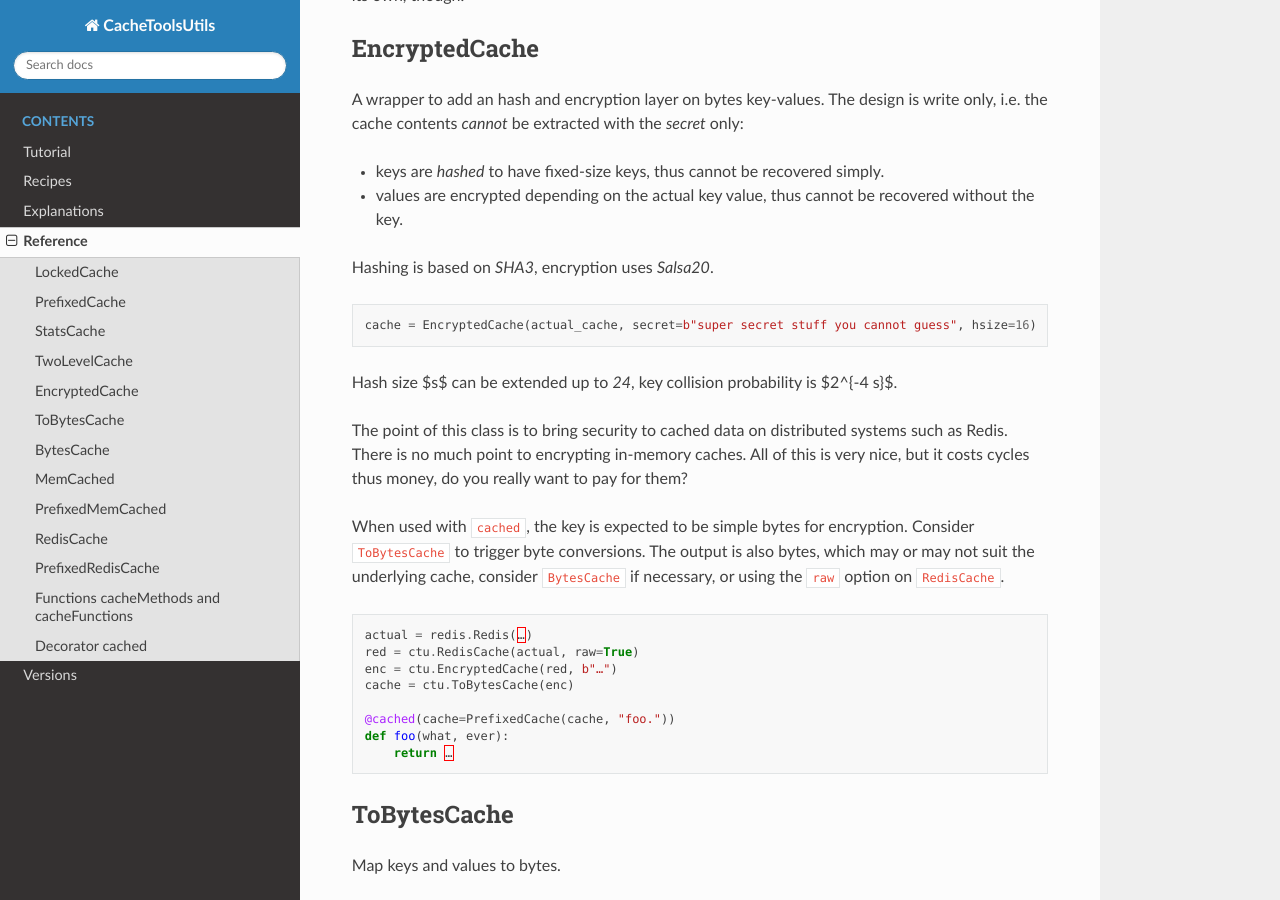
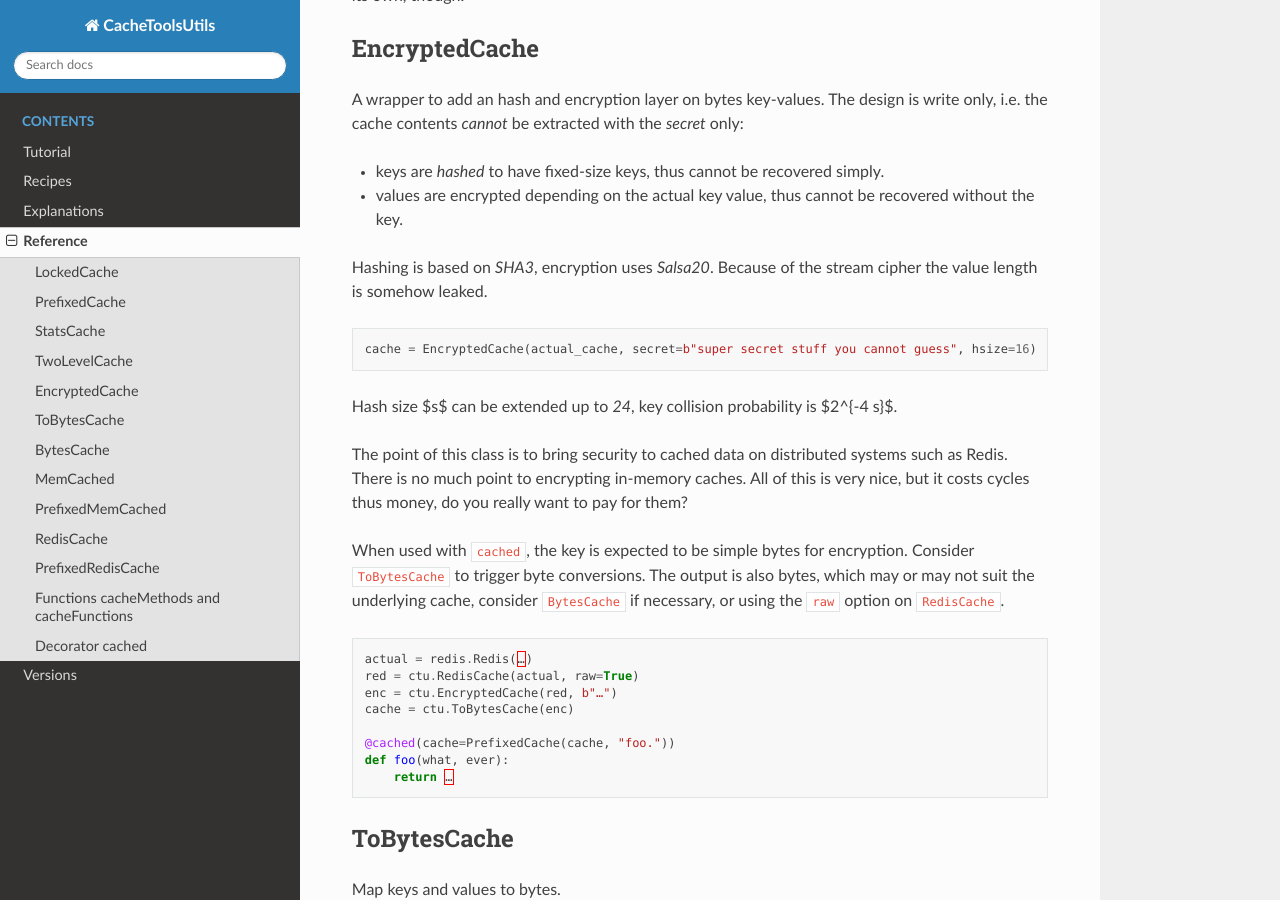
Before and after one commit to zx80/cachetools-utils, a Sphinx documentation site: the page built from docs/REFERENCE.md, in a window 1280 px wide and 900 px high, scrolled down 1629 px. Built offline with Sphinx 7.4.7 and the Read the Docs theme 3.1.0, drawn with Linux system fonts in a browser that asks for light colours; pages that are not in the unit, such as notebooks, are missing from menus.

Commit message:
add note about length leak

````diff
--- a/docs/REFERENCE.md
+++ b/docs/REFERENCE.md
@@ -88,6 +88,7 @@ with the _secret_ only:
   recovered without the key.
 
 Hashing is based on _SHA3_, encryption uses _Salsa20_.
+Because of the stream cipher the value length is somehow leaked.
 
 ```python
 cache = EncryptedCache(actual_cache, secret=b"super secret stuff you cannot guess", hsize=16)
````
